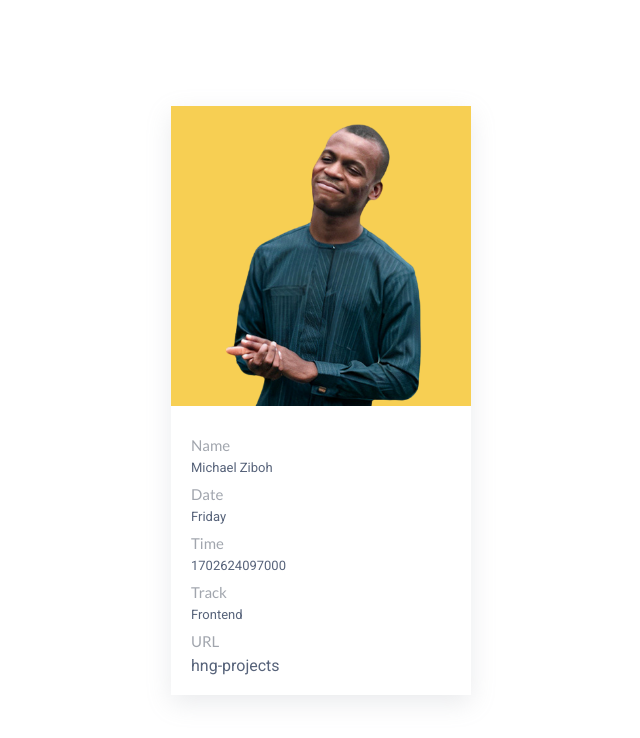
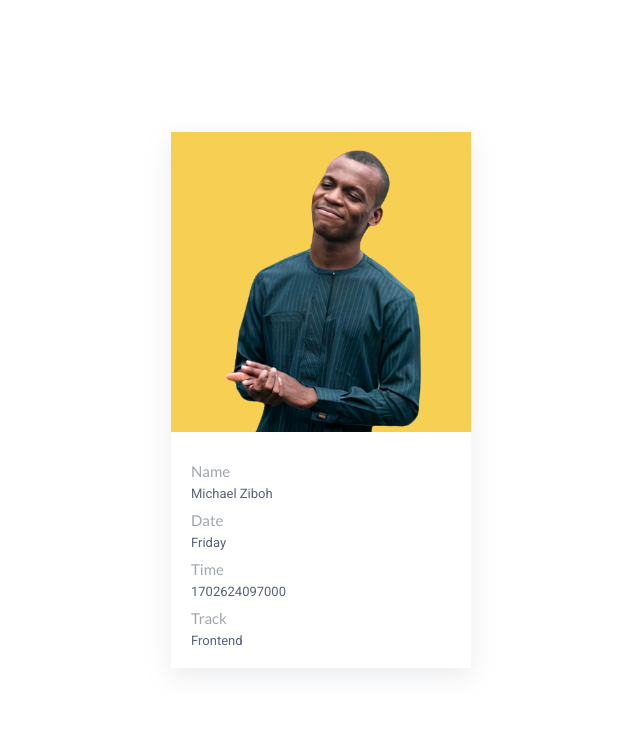
Before and after one commit to michael23e/hng-projects, a plain HTML site: page index.html in a window 1280 px wide. Shown: the whole page, without its empty margins (319-959 px from the left). Drawn offline with Linux system fonts and the light colour scheme.

Commit message:
remove somehing

```diff
--- a/index.css
+++ b/index.css
@@ -13,7 +13,8 @@ body{
     justify-content: center;
 }
 .profile{
-    width: 300px;
+    max-width: 300px;
+    width: 90%;
     /* background-color: #fdfdfd; */
     /* border: 1px solid #F7CF53; */
     box-shadow: rgba(149, 157, 165, 0.2) 0px 8px 24px;}
--- a/index.html
+++ b/index.html
@@ -27,9 +27,6 @@
             <div>
                 <strong>Track </strong>  <span  id="nigeria-time" data-testid="myTrack">Frontend </span>
             </div>
-            <div>
-                <strong>URL</strong>  <a href="https://github.com/michael23e/hng-projects.git" class="num" id="nigeria-time" data-testid=“githubURL”>hng-projects </a>
-            </div>
         </div>
 
     </div>
```
